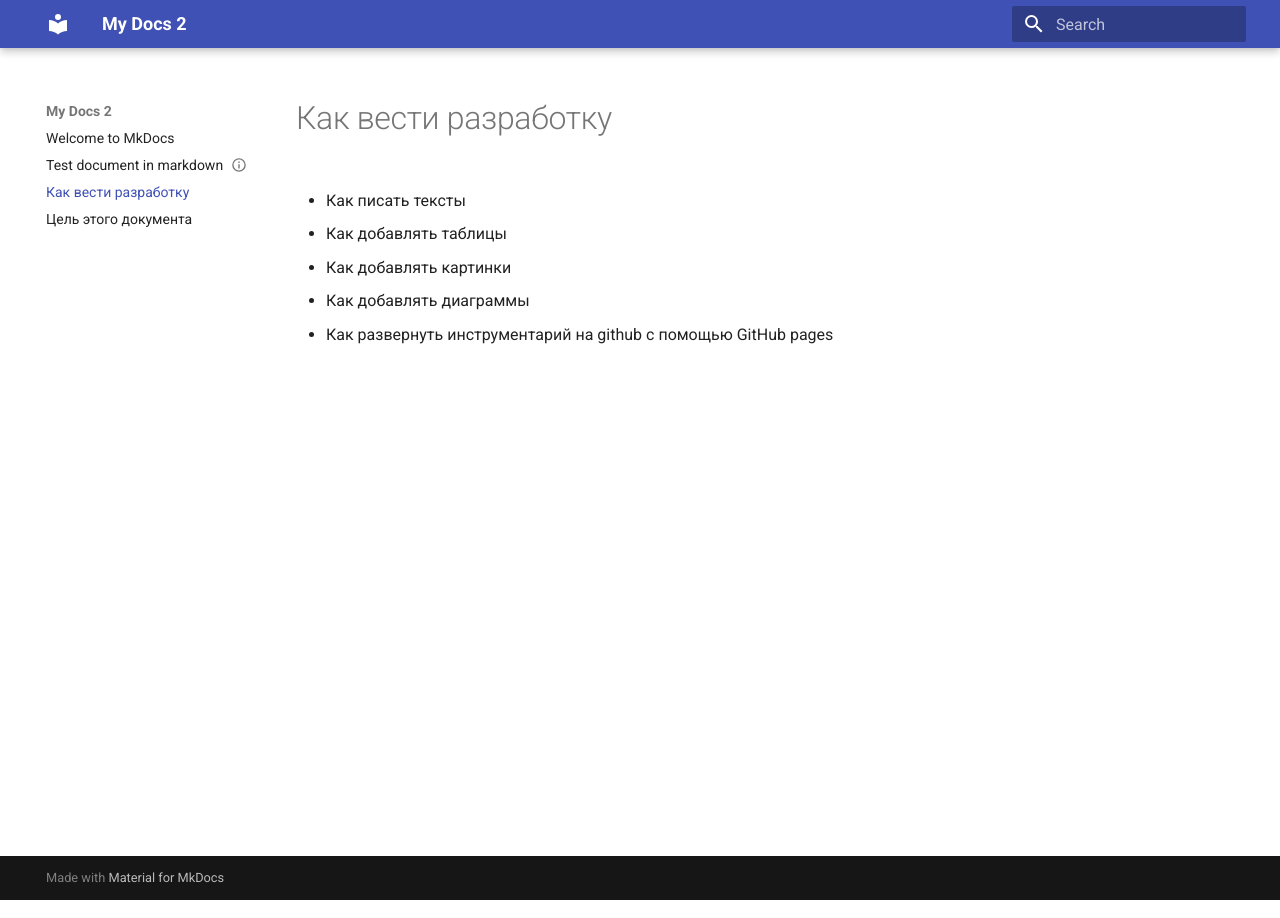
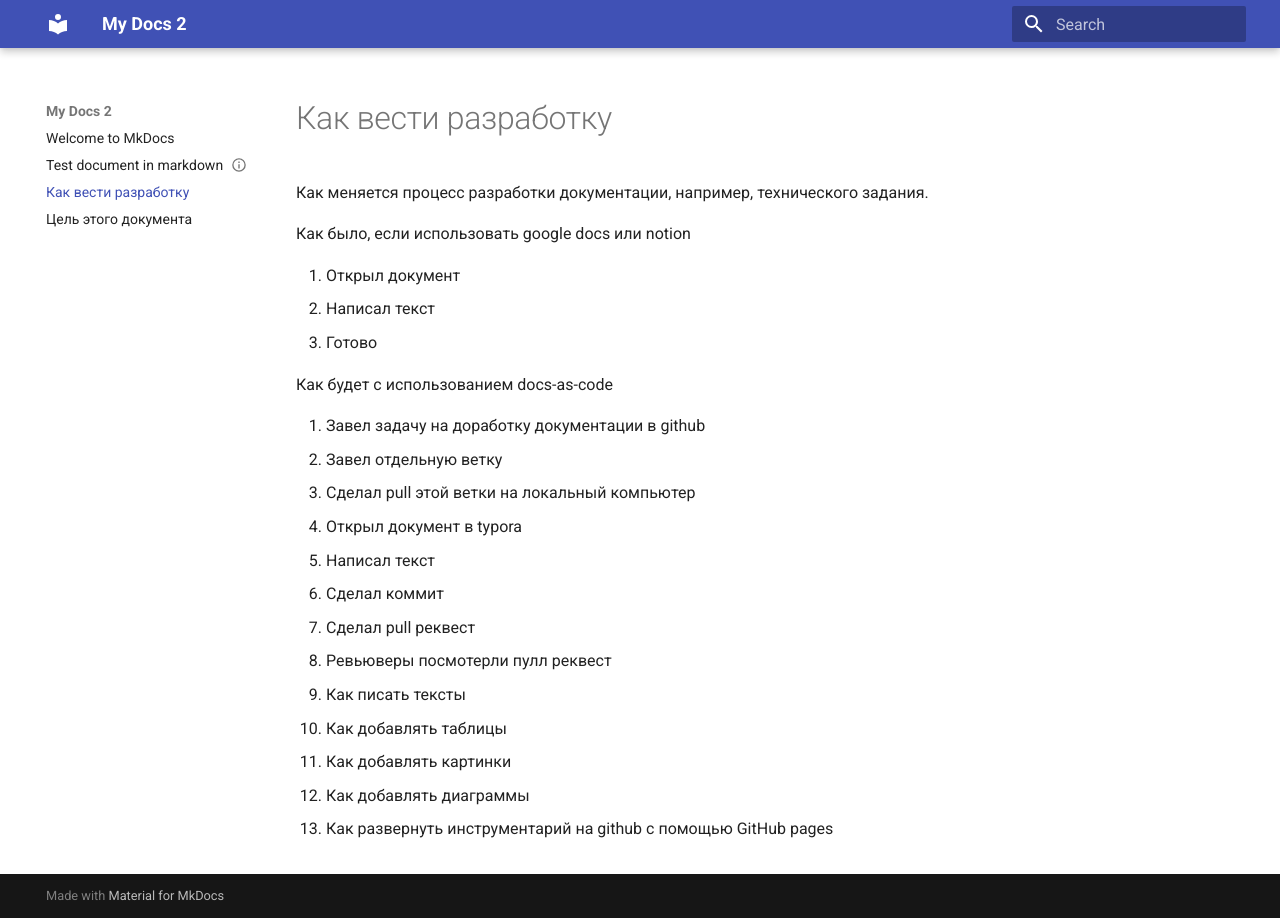
Before and after one commit to anton-merkulov/mkdocs, an MkDocs documentation site: the page built from docs/Как вести разработку.md, in a window 1280 px wide. Built offline with MkDocs 1.6.1 and Material for MkDocs 9.7.7, drawn with Linux system fonts in a browser that asks for light colours; the version menu is left out.

Commit message:
Написал, как меняется процесс

```diff
--- a/docs/Как вести разработку.md
+++ b/docs/Как вести разработку.md
@@ -1,3 +1,30 @@
+Как меняется процесс разработки документации, например, технического задания.
+
+Как было, если использовать google docs или notion
+
+1. Открыл документ
+2. Написал текст
+3. Готово
+
+
+
+Как будет с использованием docs-as-code
+
+1. Завел задачу на доработку документации в github
+2. Завел отдельную ветку
+3. Сделал pull этой ветки на локальный компьютер
+4. Открыл документ в typora
+5. Написал текст
+6. Сделал коммит
+7. Сделал pull реквест
+8. Ревьюверы посмотерли пулл реквест
+
+
+
+
+
+
+
 - Как писать тексты
 
 - Как добавлять таблицы
```
